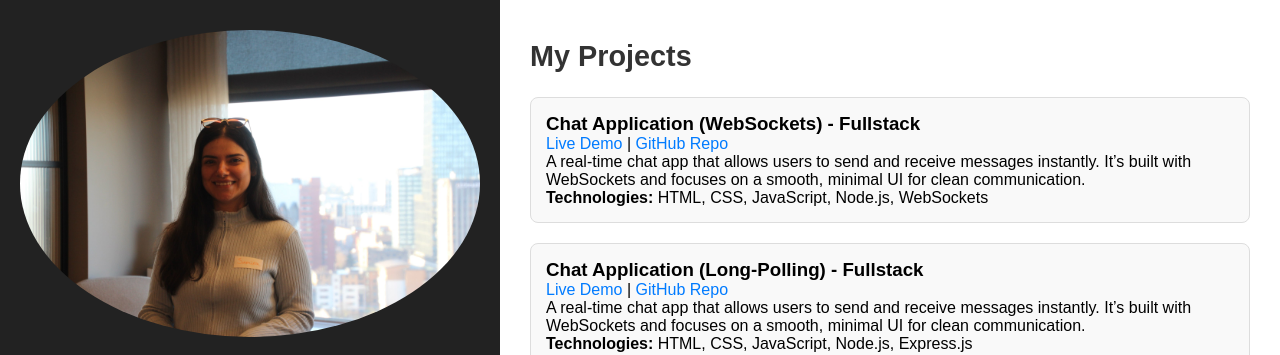
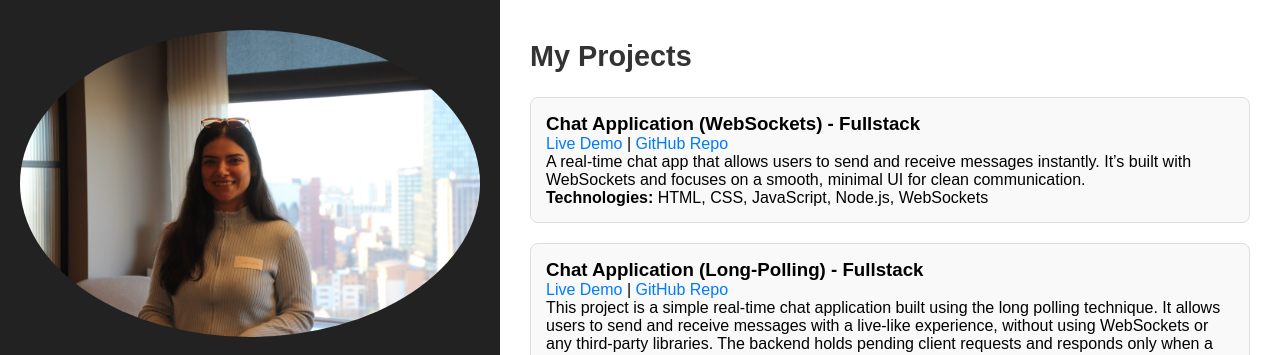
Before and after one commit to samirahekmati/my-portfolio, a plain HTML site: page index.html in a window 1280 px wide. Shown: the top 355 px of the page. Drawn offline with Linux system fonts and the light colour scheme; a script that the page names is missing.

Commit message:
added long-polling project description

```diff
--- a/index.html
+++ b/index.html
@@ -96,7 +96,9 @@
             </p>
 
             <p class="project-description">
-              A real-time chat app that allows users to send and receive messages instantly. It’s built with WebSockets and focuses on a smooth, minimal UI for clean communication.
+                This project is a simple real-time chat application built using the long polling technique. It allows users to send and receive messages with a live-like experience, without using WebSockets or any third-party libraries.
+
+                The backend holds pending client requests and responds only when a new message arrives or a timeout occurs. This simulates a real-time connection and ensures users see new messages almost instantly.
             </p>
 
             <p class="project-tech">
```
